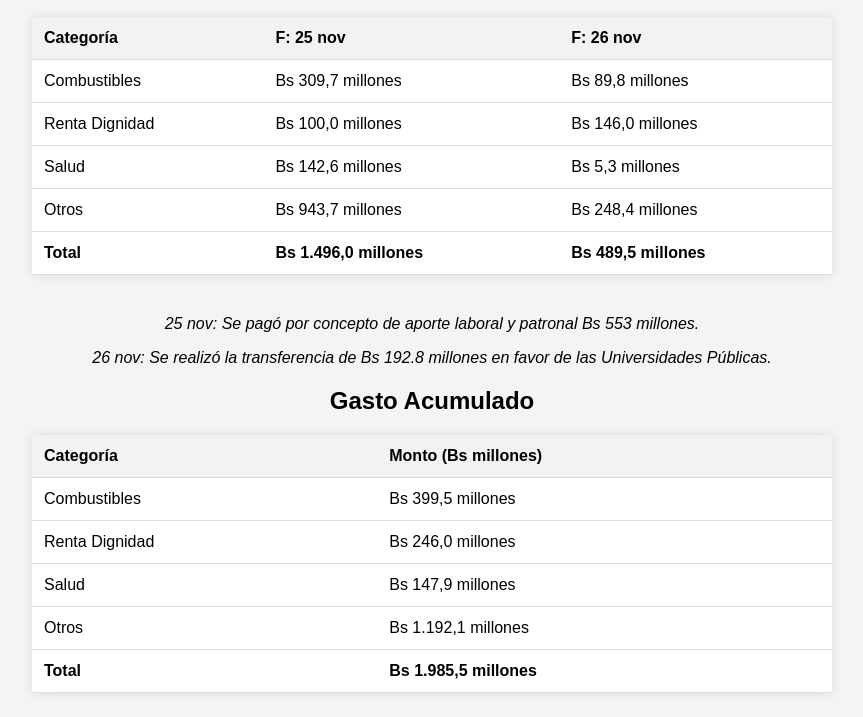
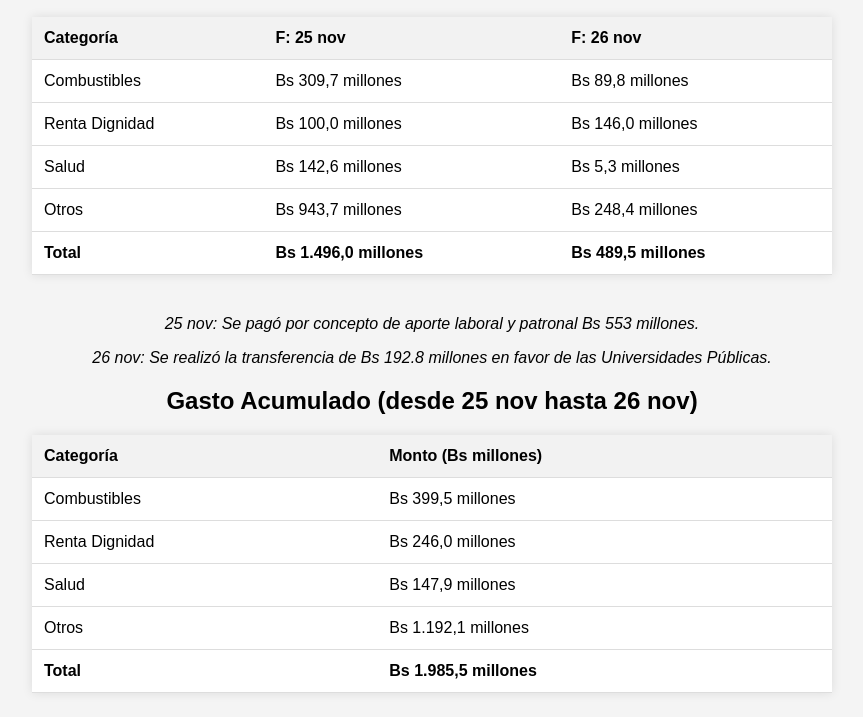
Before and after one commit to HMA-maker/PagosDiariosBolivia, a plain HTML site: page index.html in a window 1280 px wide. Shown: the part 151-868 px from the top of the page, without its empty margins (208-1071 px from the left). Drawn offline with Linux system fonts and the light colour scheme.

Commit message:
Refactor HTML for accumulated expense display

```diff
--- a/index.html
+++ b/index.html
@@ -63,7 +63,7 @@
     </table>
     <div id="notas-diario"></div>
 
-    <h2>Gasto Acumulado</h2>
+    <h2 id="titulo-acumulado">Gasto Acumulado</h2>
     <table id="tabla-acumulado">
         <thead>
             <tr>
@@ -173,17 +173,21 @@
                     animarContador(totalElemento, totalValor);
                 });
 
-                // Agregar notas diarias
+                // Agregar notas diarias si existen
                 fechas.forEach(fecha => {
-                    const p = document.createElement('p');
-                    p.className = 'nota';
-                    p.textContent = `${formatFecha(fecha)}: ${diario[fecha].nota}`;
-                    notasDiario.appendChild(p);
+                    const nota = diario[fecha].nota;
+                    if (nota) {
+                        const p = document.createElement('p');
+                        p.className = 'nota';
+                        p.textContent = `${formatFecha(fecha)}: ${nota}`;
+                        notasDiario.appendChild(p);
+                    }
                 });
 
                 // Procesar Gasto Acumulado
                 const acumulado = data.acumulado;
-                const fechaAcum = Object.keys(acumulado)[0]; // Asumimos la última
+                const fechaAcum = Object.keys(acumulado).sort().pop(); // Última fecha disponible
+                document.getElementById('titulo-acumulado').textContent = `Gasto Acumulado (desde 25 nov hasta ${formatFecha(fechaAcum)})`;
                 const pagosAcum = acumulado[fechaAcum].pagos;
                 const totalAcum = acumulado[fechaAcum].total;
                 const tablaAcumBody = document.querySelector('#tabla-acumulado tbody');
```
